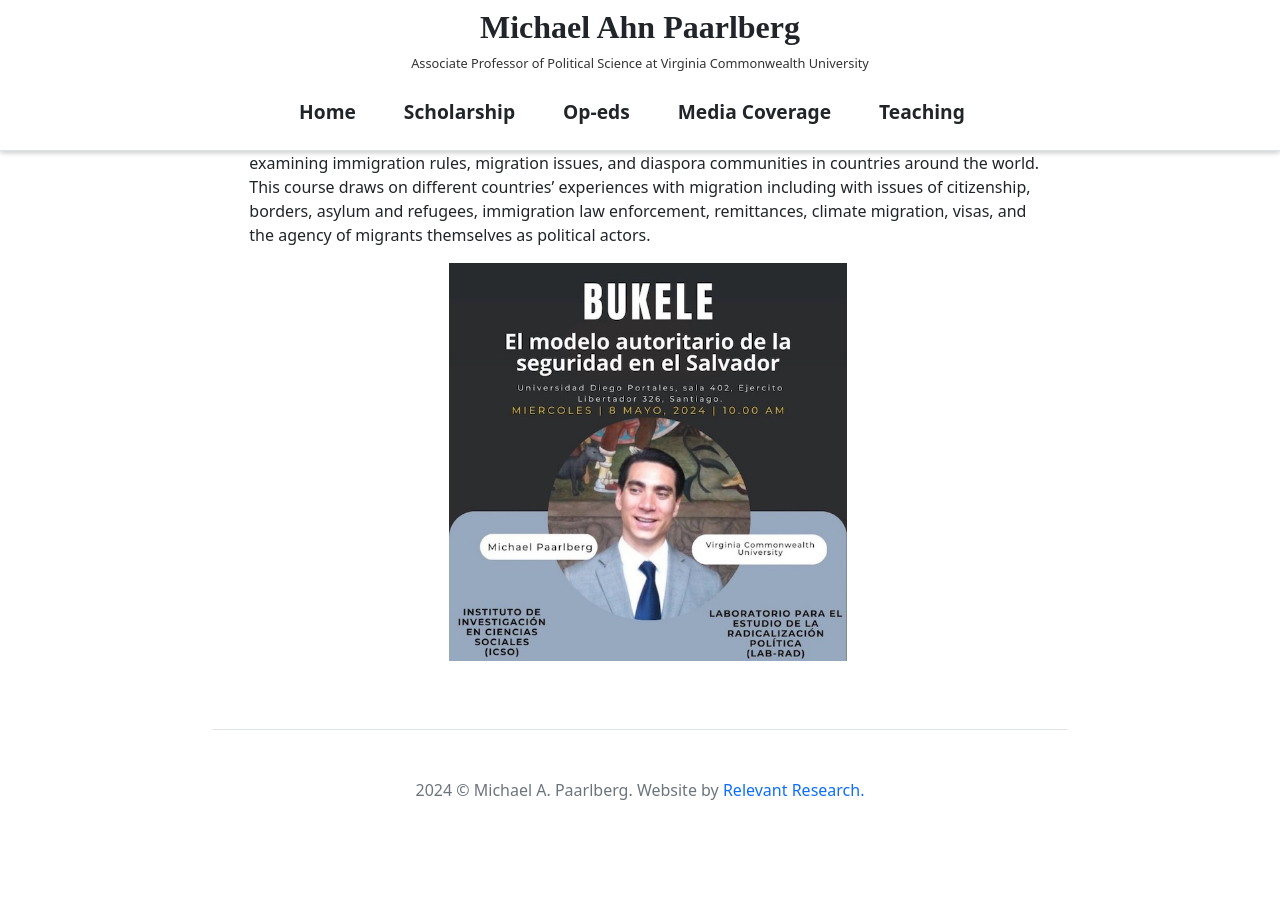
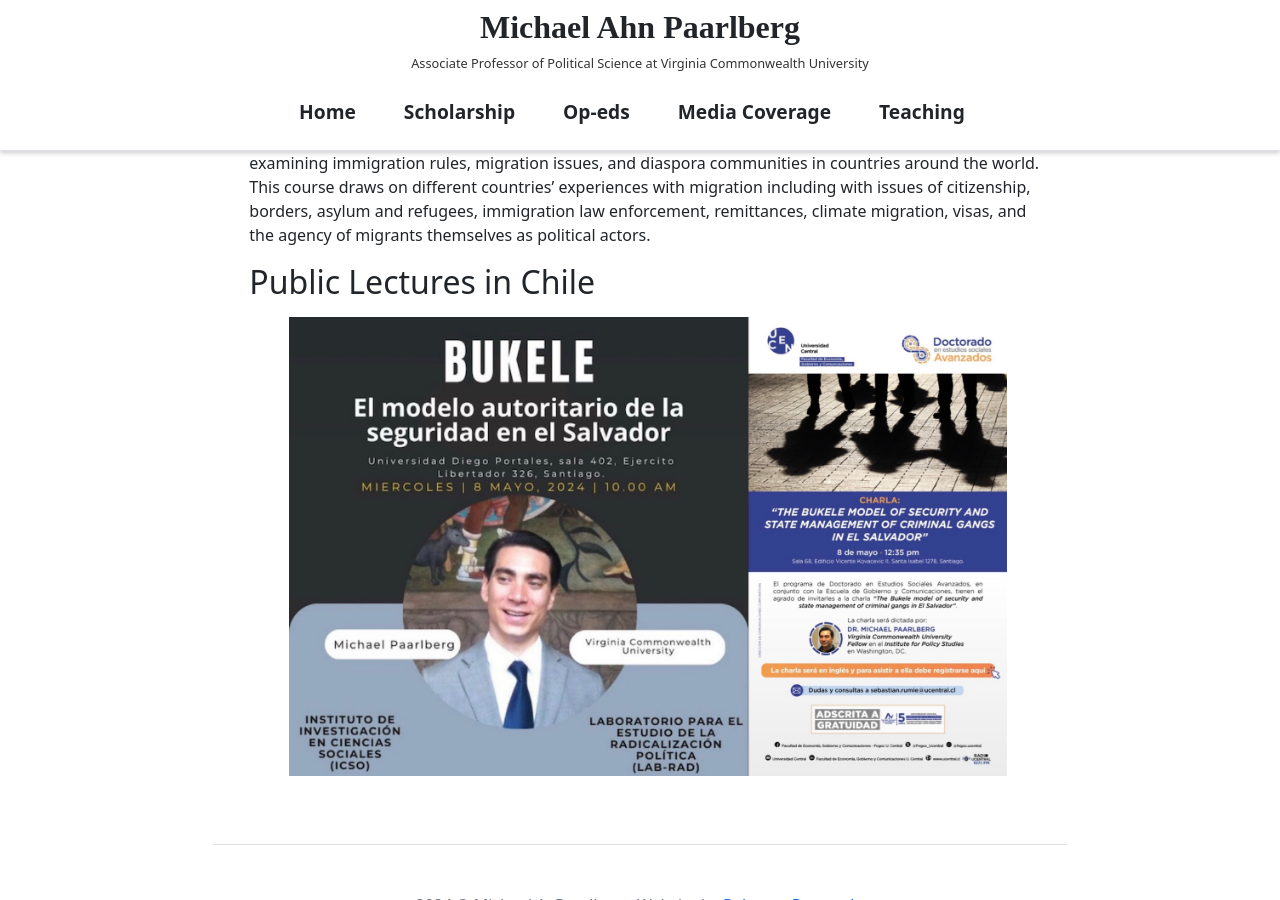
Before and after one commit to RelevantResearch/michael-paarlberg, a Jekyll site: the page built from _pages/home.md, in a window 1280 px wide and 900 px high, scrolled down 8973 px. Built offline with Jekyll 4.4.1, drawn with Linux system fonts in a browser that asks for light colours; before the commit the page ends 9823 px from its top, so only the background shows below that.

Commit message:
update image

```diff
--- a/_includes/teaching.md
+++ b/_includes/teaching.md
@@ -18,6 +18,8 @@ A discussion seminar of the contemporary politics of Latin America and the Carib
 
 A discussion seminar looking at migration in a comparative and global context, grounded in the US but examining immigration rules, migration issues, and diaspora communities in countries around the world. This course draws on different countries' experiences with migration including with issues of citizenship, borders, asylum and refugees, immigration law enforcement, remittances, climate migration, visas, and the agency of migrants themselves as political actors.
 
+## Public Lectures in Chile
+
 <div style="text-align: center;">
-    <img src="/assets/img/teach1.jpeg" alt="Public Lecture in Chile" style="width: 50%; height: auto;">
+    <img src="/assets/img/teach3.jpeg" alt="Public Lecture in Chile" style="width: 90%; height: auto;">
 </div>
```
Also changed, not shown: assets/img/teach3.jpeg (added), 2 other files.
